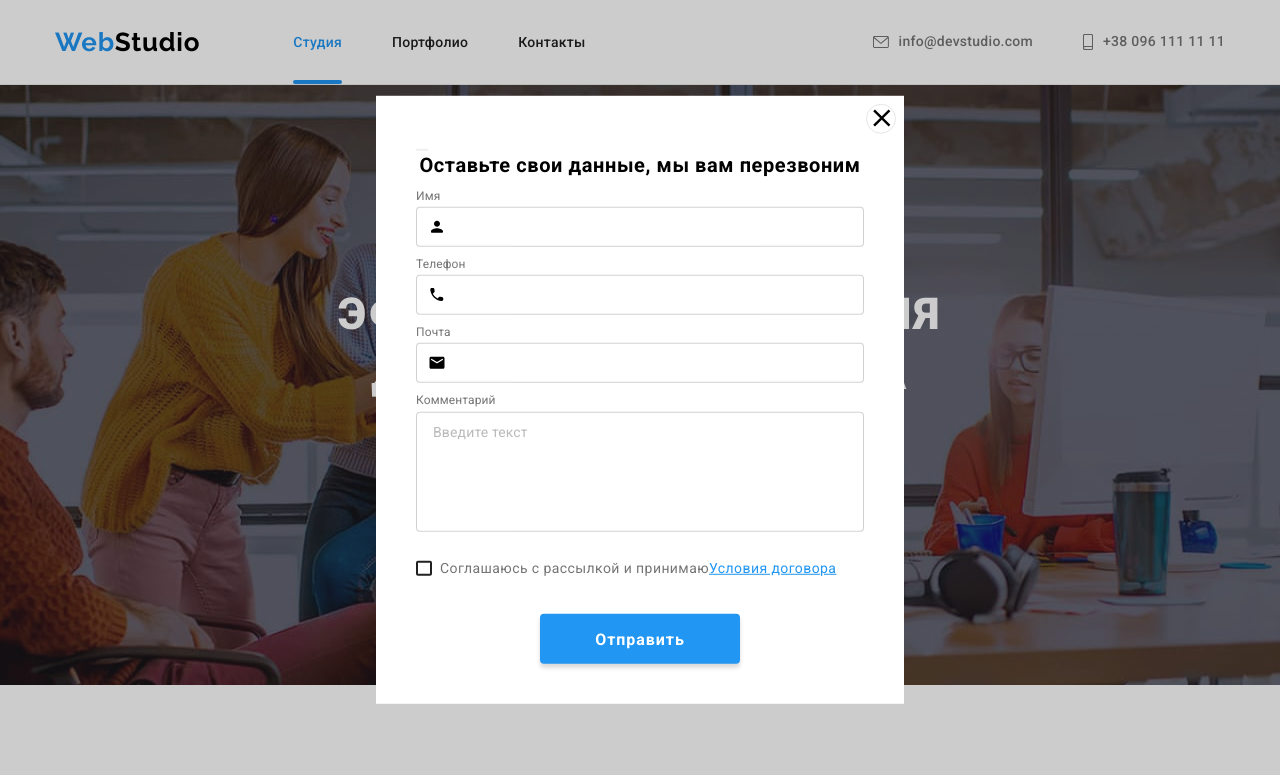
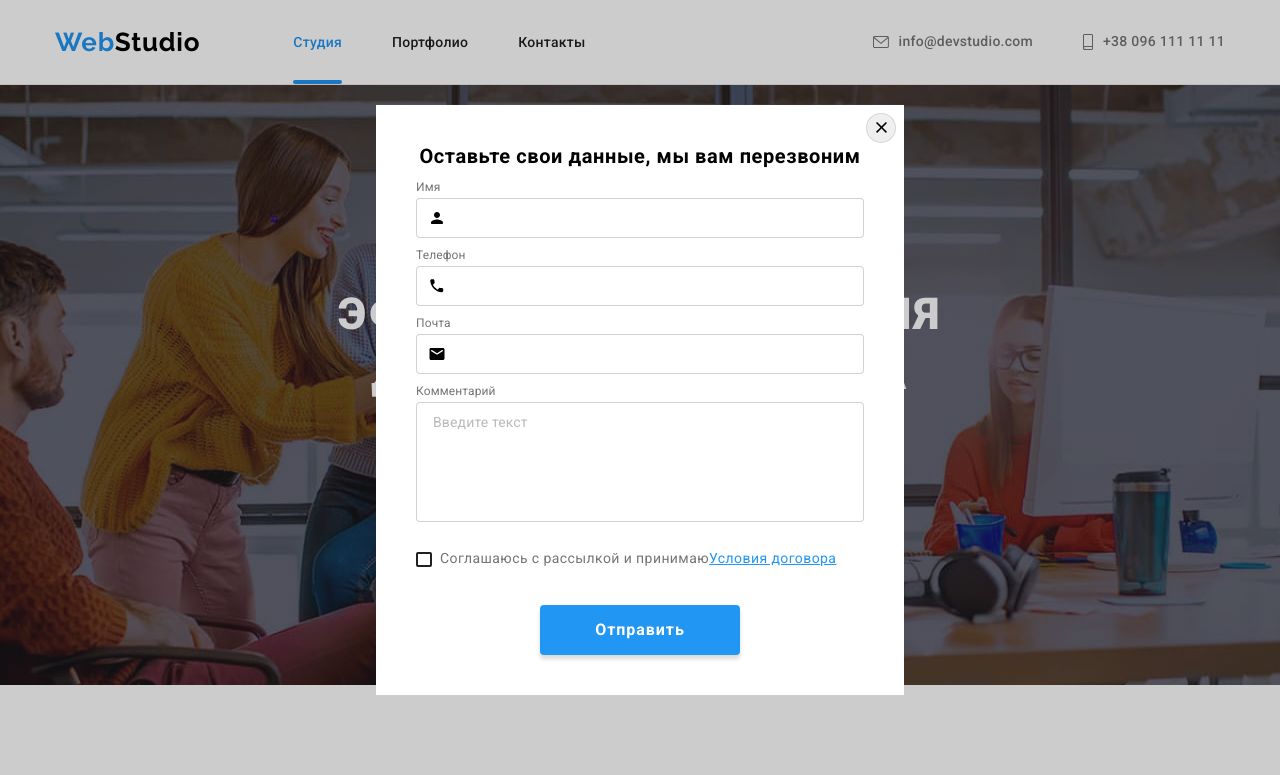
Before and after one commit to SashaMaslak/goit-markup-hw-06, a plain HTML site: page index.html in a window 1280 px wide. Both pictures are taken after a click on the button "Заказать услугу". Shown: the top 775 px of the page. Drawn offline with nearby package versions, Linux system fonts and the light colour scheme.

Commit message:
fix close-btn

```diff
--- a/css/styles.css
+++ b/css/styles.css
@@ -729,6 +729,14 @@ justify-content: center;
 .close-btn {
   border: none;
   cursor: pointer;
+  position: absolute;
+  top: 8px;
+  right: 8px;
+  width: 30px;
+  height: 30px;
+  border-radius: 50%;
+  border: 1px solid rgba(0, 0, 0, 0.1);
+  transition: fill 250ms cubic-bezier(0.4, 0, 0.2, 1);
 }
 
 .close-btn:hover .contacts-close-black,
@@ -738,13 +746,8 @@ justify-content: center;
 
 .contacts-close-black {
   position: absolute;
-  top: 8px;
-  right: 8px;
-  width: 30px;
-  height: 30px;
-  border-radius: 50%;
-  border: 1px solid rgba(0, 0, 0, 0.1);
-  transition: fill 250ms cubic-bezier(0.4, 0, 0.2, 1);
+  top: 5px;
+  left: 5px;
 }
 
 .title-modal {
```
